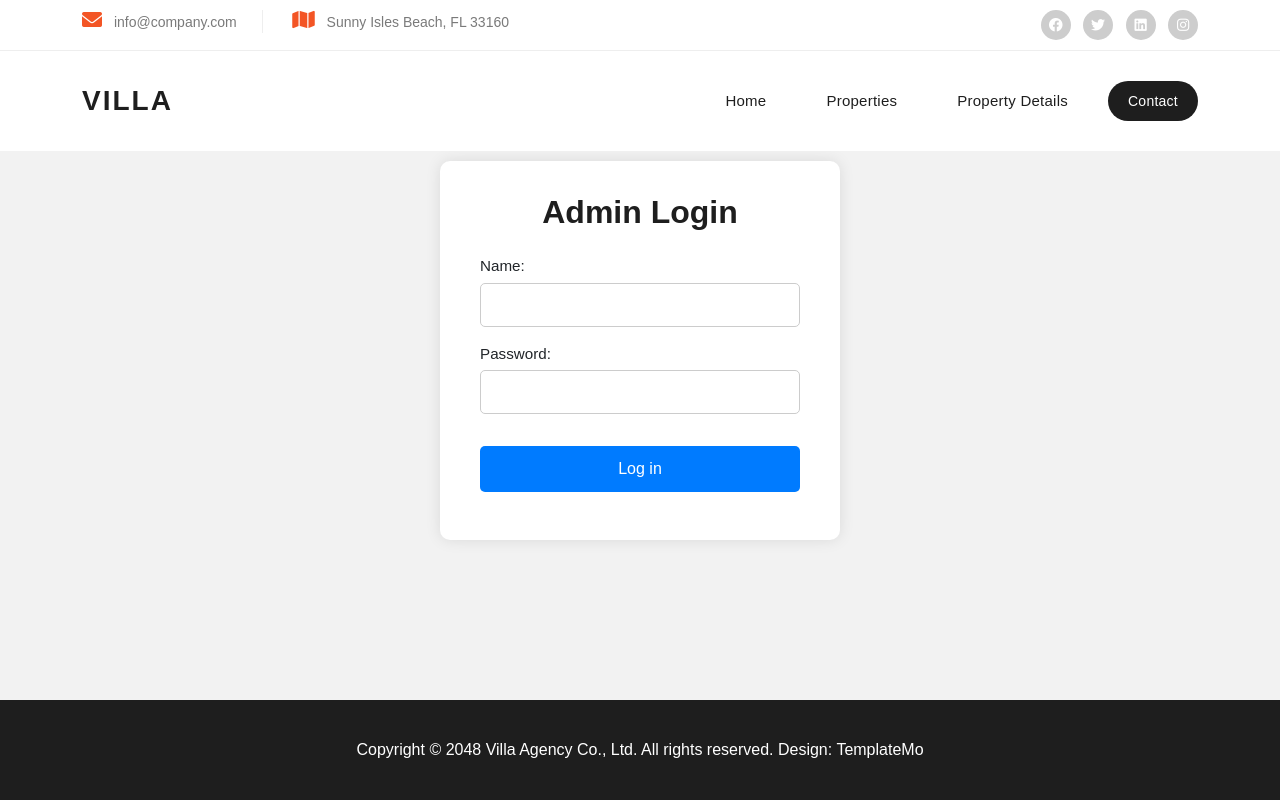
After one commit to MatejHerich/projekt, a PHP site: page /login.php in a window 1280 px wide. The commit adds this page. Run offline with PHP 8.4, Linux system fonts and the light colour scheme.

Commit message:
Pripojenie na Db, spravenie admin rozhrania

```diff
--- a/assets/header/header.php
+++ b/assets/_inc/header.php
@@ -1,5 +1,5 @@
 <?php
-   require('assets/_inc/functions.php');
+   require('assets/classes/Menu.php');
    $menu = new Menu();
 ?>
 <!DOCTYPE html>
--- a/index.php
+++ b/index.php
@@ -1,6 +1,6 @@
   <!-- ***** Header Area Start ***** -->
   <?php
-include("assets/header/header.php");
+include("assets/_inc/header.php");
 ?>
   <!-- ***** Header Area End ***** -->
   <div class="main-banner">
@@ -469,6 +469,6 @@ include("assets/header/header.php");
   </div>
 
   <?php
-include("assets/footer/footer.php");
+include("assets/_inc/footer.php");
 ?>
 </html>
--- /dev/null
+++ b/login.php
@@ -0,0 +1,107 @@
+<?php
+session_start();
+require_once ('assets/classes/Database.php');
+
+$db = new Database();
+$error = '';
+
+if ($_SERVER['REQUEST_METHOD'] === 'POST') {
+  $username = $_POST['username'] ?? '';
+  $password = $_POST['password'] ?? '';
+
+  $admin = $db->checkAdminLogin($username, $password);
+
+  if ($admin) {
+    $_SESSION['admin'] = true;
+    header("Location: admin.php");
+    exit;
+  } else {
+    $error = "Nesprávne meno alebo heslo.";
+  }
+}
+include("assets/_inc/header.php");
+?>
+  <style>
+    body {
+      font-family: Arial, sans-serif;
+      background-color: #f2f2f2;
+      margin: 0;
+      min-height: 100vh;
+      display: flex;
+      flex-direction: column;
+    }
+
+    main {
+      flex: 1;
+      display: flex;
+      justify-content: center;
+      align-items: center;
+    }
+
+    .login-form {
+      background-color: #ffffff;
+      padding: 2rem 2.5rem;
+      border-radius: 10px;
+      box-shadow: 0 0 15px rgba(0,0,0,0.1);
+      width: 100%;
+      max-width: 400px;
+    }
+
+    .login-form h2 {
+      text-align: center;
+      margin-bottom: 1.5rem;
+    }
+
+    .login-form label {
+      display: block;
+      margin-bottom: 1rem;
+      font-size: 0.95rem;
+    }
+
+    .login-form input {
+      width: 100%;
+      padding: 0.6rem;
+      margin-top: 0.3rem;
+      border: 1px solid #ccc;
+      border-radius: 5px;
+    }
+
+    .login-form button {
+      width: 100%;
+      padding: 0.7rem;
+      background-color: #007bff;
+      color: white;
+      border: none;
+      border-radius: 5px;
+      margin-top: 1rem;
+      cursor: pointer;
+      font-size: 1rem;
+    }
+
+    .login-form button:hover {
+      background-color: #0056b3;
+    }
+
+    .login-form p {
+      margin-top: 1rem;
+      text-align: center;
+      color: red;
+    }
+
+  </style>
+<main>
+  <form method="post" class="login-form">
+    <h2>Admin Login</h2>
+    <label>Name:
+      <input type="text" name="username" required>
+    </label>
+    <label>Password:
+      <input type="password" name="password" required>
+    </label>
+    <button type="submit">Log in</button>
+    <p><?= $error ?></p>
+  </form>
+</main>
+<?php
+include("assets/_inc/footer.php");
+?>
--- a/properties.php
+++ b/properties.php
@@ -1,6 +1,6 @@
   <!-- ***** Header Area Start ***** -->
   <?php
-include("assets/header/header.php");
+include("assets/_inc/header.php");
 ?>
   <!-- ***** Header Area End ***** -->
 
@@ -209,6 +209,6 @@ include("assets/header/header.php");
   </div>
 
   <?php
-include("assets/footer/footer.php");
+include("assets/_inc/footer.php");
 ?>
 </html>
--- a/property-details.php
+++ b/property-details.php
@@ -1,6 +1,6 @@
   <!-- ***** Header Area Start ***** -->
   <?php
-include("assets/header/header.php");
+include("assets/_inc/header.php");
 ?>
   <!-- ***** Header Area End ***** -->
 
@@ -204,6 +204,6 @@ include("assets/header/header.php");
   </div>
 
   <?php
-include("assets/footer/footer.php");
+include("assets/_inc/footer.php");
 ?>
 </html>
```
Also changed, not shown: admin.php (added, +117 -0 lines), assets/classes/Database.php (added, +41 -0 lines), contact.php (+4 -4 lines), thankyou.php (+21 -5 lines), assets/_inc/footer.php (renamed from assets/footer/footer.php), assets/classes/Menu.php (renamed from assets/_inc/functions.php).
